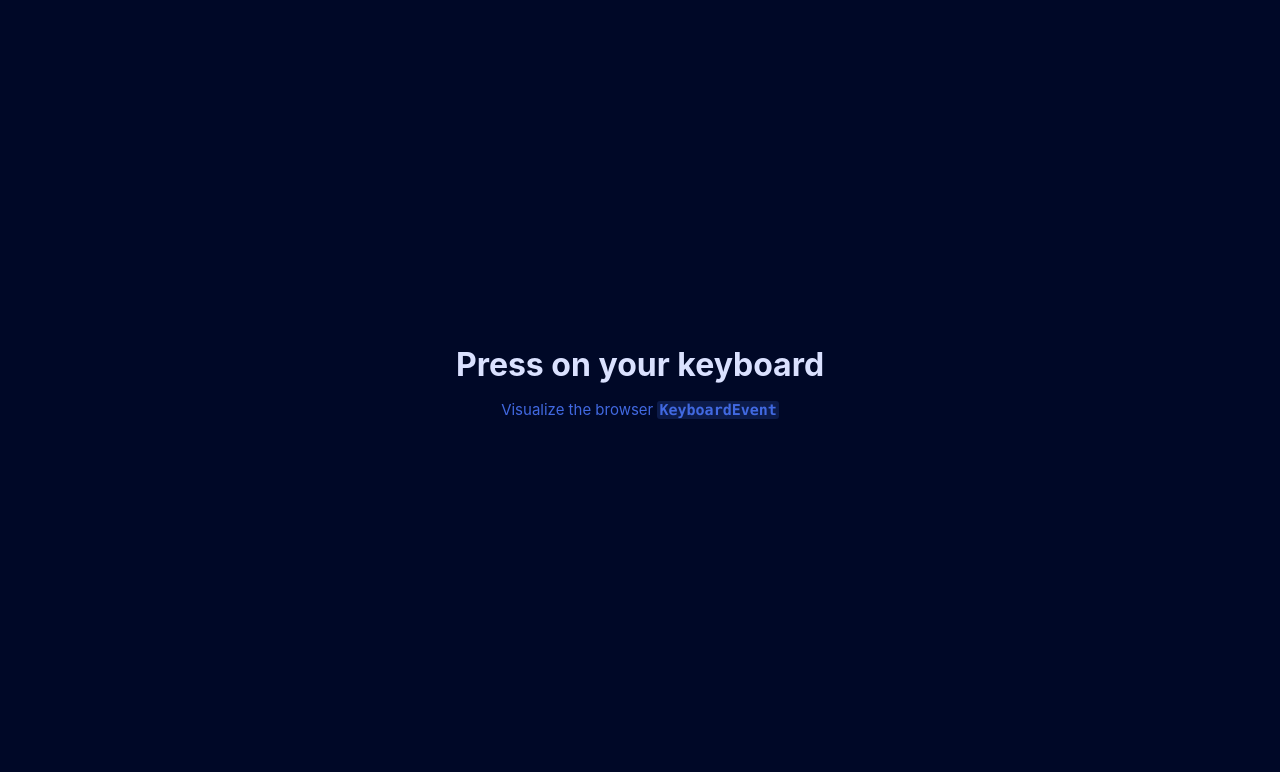
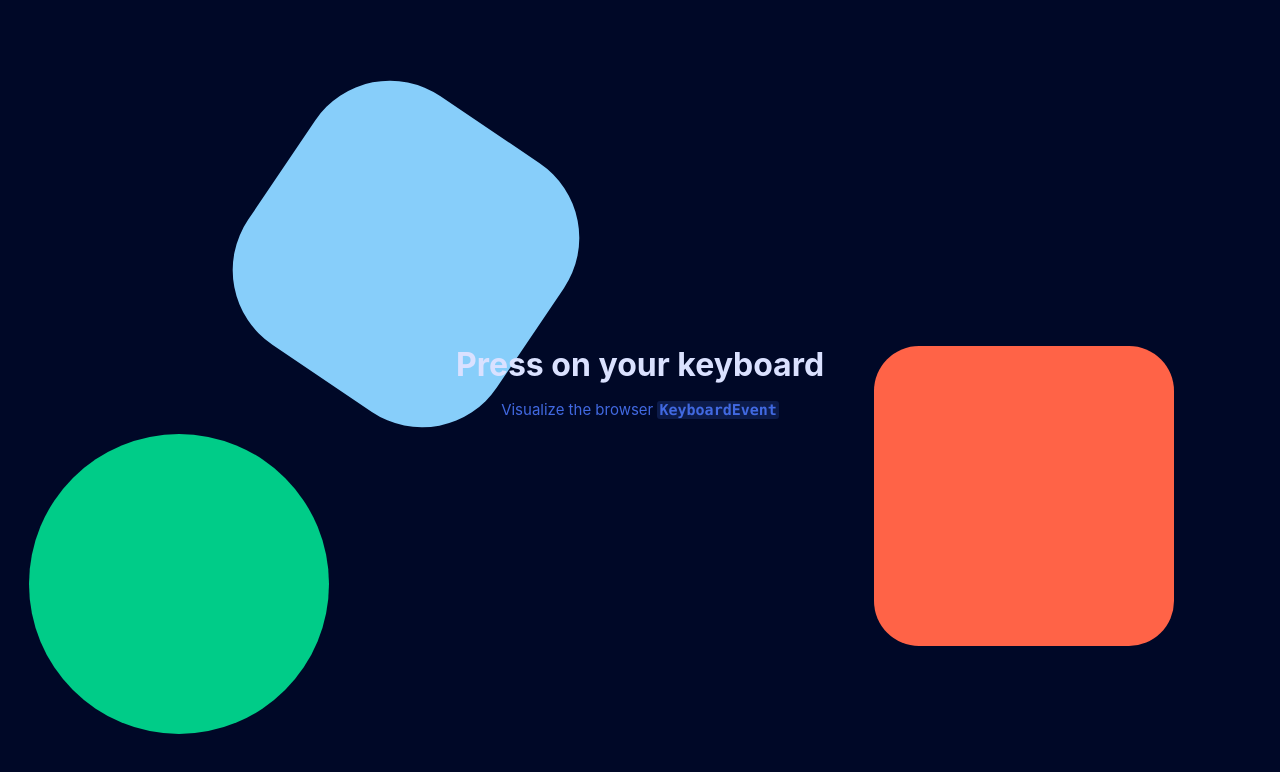
Before and after one commit to LewisAlderman/keypressed, a Next.js app: page / in a window 1280 px wide. Shown: the top 772 px of the page. Built offline with nearby package versions, Linux system fonts and the light colour scheme.

Commit message:
Exploring backgound shapes and effects

```diff
--- a/pages/index.tsx
+++ b/pages/index.tsx
@@ -40,6 +40,10 @@ export default function Home() {
       </Head>
 
       <Body />
+
+      <section />
+      <section />
+      <section />
     </>
   );
 }
--- a/src/components/Body/styles.module.scss
+++ b/src/components/Body/styles.module.scss
@@ -10,9 +10,20 @@
   justify-content: center;
   align-items: center;
   text-align: center;
+  z-index: 1;
+  box-shadow: 0 60px 50px -60px rgba(royalblue, 0.33);
 
   .bg {
-    background: lighten($bg, 8);
+    border-width: 1px;
+    border-style: solid;
+    border-color: rgba(royalblue, 0.1);
+    background-image: radial-gradient(
+      circle at 50% 25%,
+      lighten($bg, 1),
+      rgba(lighten($bg, 10), 0.25)
+    );
+    backdrop-filter: blur(30px);
+    will-change: transform;
     display: none;
     z-index: 0 !important;
     border-radius: 1rem;
@@ -58,7 +69,6 @@
       & > a,
       & > span {
         display: block;
-        width: 100%;
       }
 
       & > span strong {
@@ -95,6 +105,7 @@
   @media screen and (min-width: 960px) {
     max-width: 900px;
     flex-direction: row;
+    box-shadow: none;
     .bg {
       display: block;
     }
--- a/src/components/EventInfo/styles.module.scss
+++ b/src/components/EventInfo/styles.module.scss
@@ -2,13 +2,13 @@
 
 .EventInfo {
   background: #f49b97;
-  margin: 1.5rem 0 1.5rem 3.5rem;
+  margin: 2.5rem 0 0 0;
   border-radius: 3px;
   overflow: hidden;
   padding: 5px;
 
-  @media screen and (max-width: 960px) {
-    margin: 1.5rem 0 1.5rem 0;
+  @media screen and (min-width: 960px) {
+    margin: 1.5rem 0 1.5rem 3.5rem;
   }
 
   table {
--- a/styles/globals.scss
+++ b/styles/globals.scss
@@ -1,4 +1,39 @@
 @import './variables';
+
+section {
+  display: none;
+  @media screen and (min-width: 960px) {
+    display: unset;
+  }
+  position: absolute;
+  content: '';
+  z-index: 0;
+  width: 300px;
+  height: 300px;
+  background: orangered;
+  top: 50%;
+  left: 50%;
+  transform: translate(-50%, -50%);
+}
+section:nth-of-type(1) {
+  background: tomato;
+  border-radius: 15%;
+  top: 62%;
+  left: 80%;
+}
+section:nth-of-type(2) {
+  border-radius: 50%;
+  background: rgb(0, 204, 136);
+  top: 73%;
+  left: 14%;
+}
+section:nth-of-type(3) {
+  border-radius: 30%;
+  transform: rotate(34deg);
+  background: lightskyblue;
+  top: 13%;
+  left: 20%;
+}
 
 html,
 body {
```
